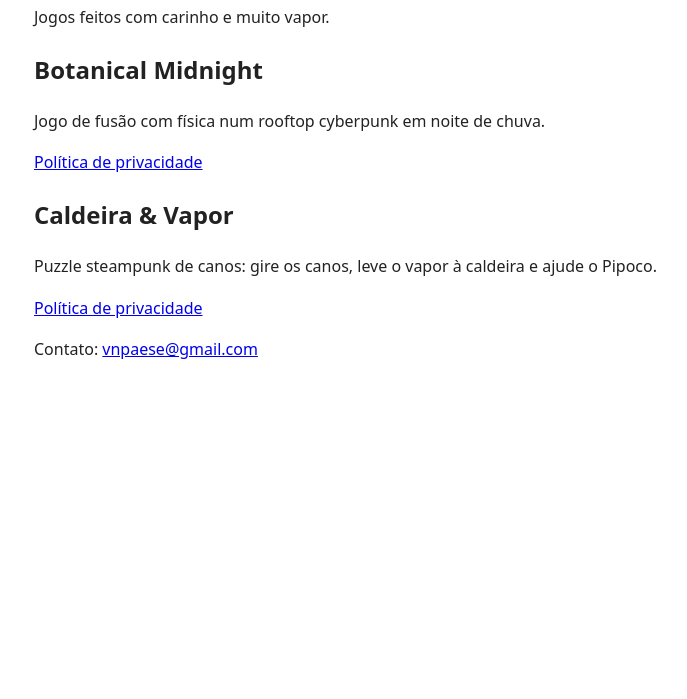
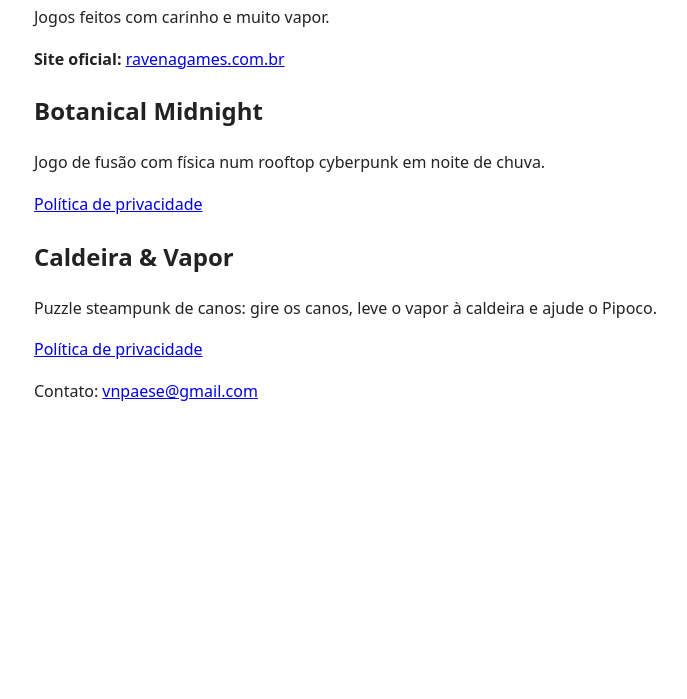
Before and after one commit to ravenagames/ravenagames.github.io, a plain HTML site: page index.html in a window 1280 px wide. Shown: the part 101-800 px from the top of the page, without its empty margins (286-973 px from the left). Drawn offline with Linux system fonts and the light colour scheme.

Commit message:
Aponta para o site oficial ravenagames.com.br

```diff
--- a/index.html
+++ b/index.html
@@ -1,7 +1,9 @@
 <!doctype html><html lang="pt-BR"><head><meta charset="utf-8"><meta name="viewport" content="width=device-width,initial-scale=1"><title>Ravena Games</title>
+<link rel="canonical" href="https://ravenagames.com.br/">
 <style>body{font-family:system-ui,sans-serif;max-width:640px;margin:3rem auto;padding:0 1rem;line-height:1.6;color:#222}h1{font-size:1.6rem}</style></head><body>
 <h1>Ravena Games</h1>
 <p>Jogos feitos com carinho e muito vapor.</p>
+<p><strong>Site oficial:</strong> <a href="https://ravenagames.com.br/">ravenagames.com.br</a></p>
 <h2>Botanical Midnight</h2>
 <p>Jogo de fusão com física num rooftop cyberpunk em noite de chuva.</p>
 <p><a href="https://ravenagames.github.io/botanical-midnight-privacidade/politica-de-privacidade.html">Política de privacidade</a></p>
```
